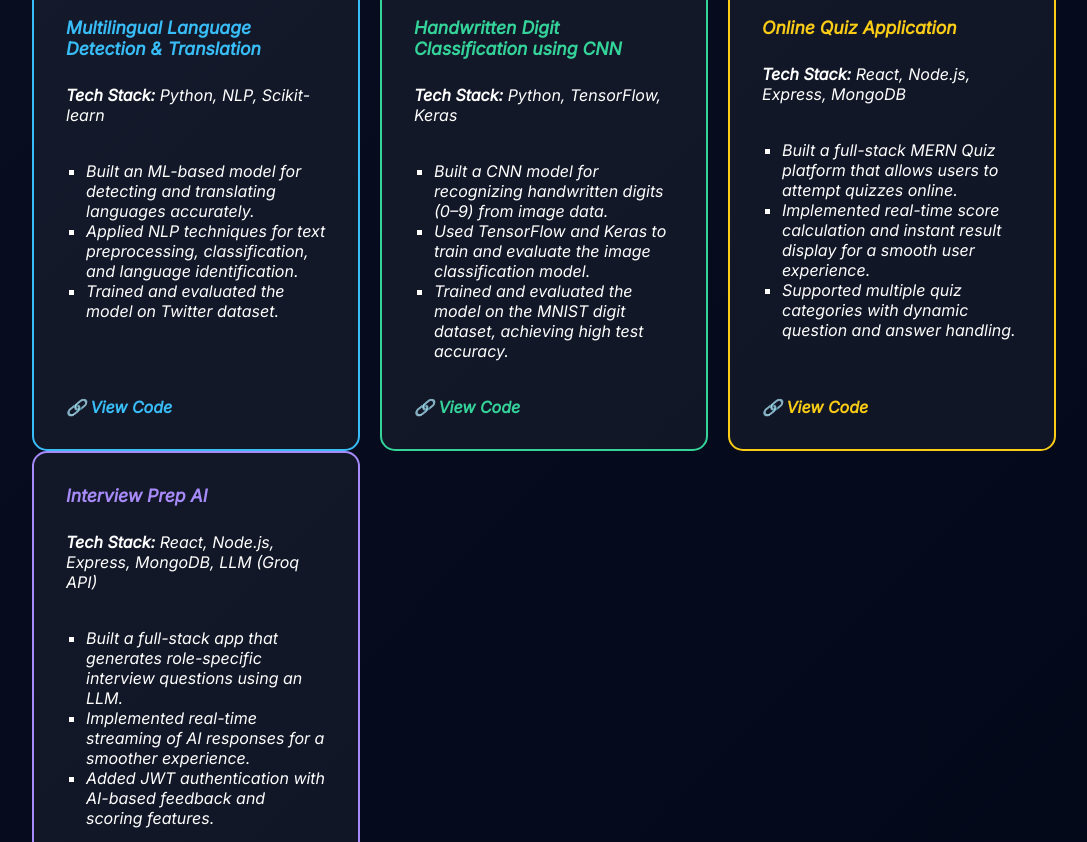
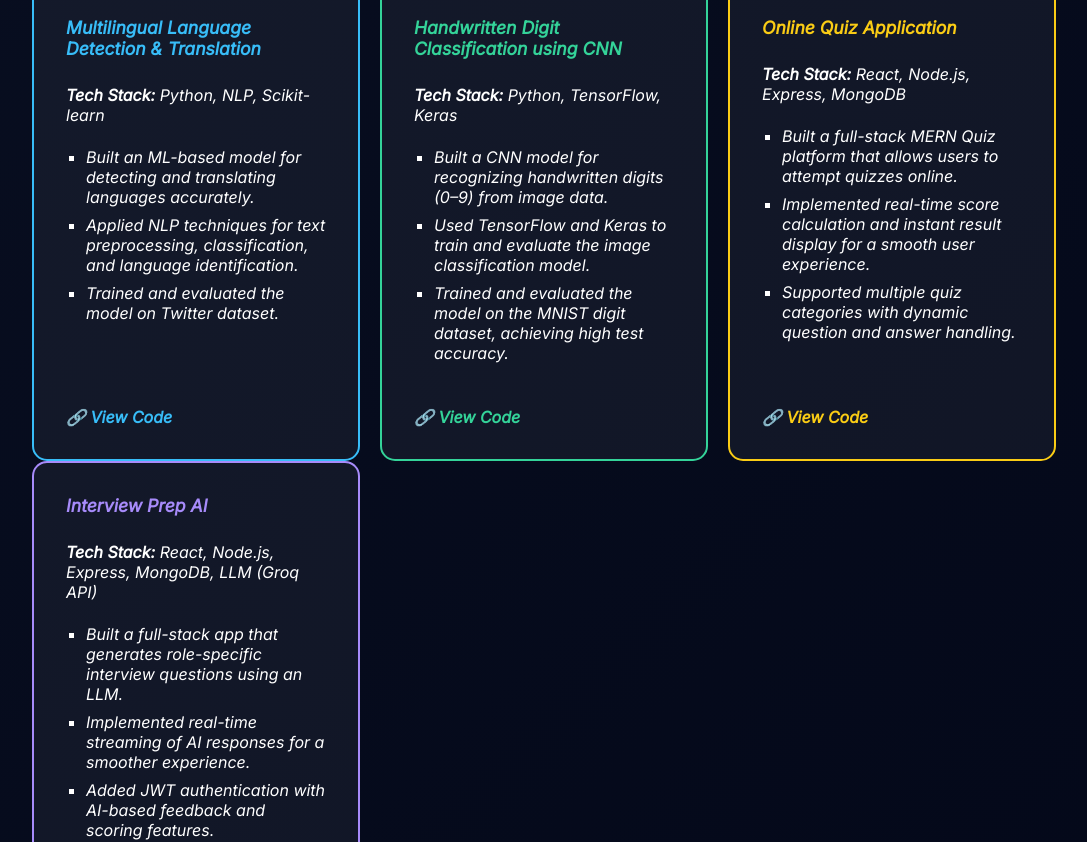
Before and after one commit to nishikasingh31/Portfolio, a React (Vite) app: page / in a window 1280 px wide. Shown: the part 3865-4707 px from the top of the page, without its empty margins (96-1183 px from the left). Built offline with nearby package versions, Linux system fonts and the light colour scheme.

Commit message:
Update App.css

```diff
--- a/src/App.css
+++ b/src/App.css
@@ -149,7 +149,6 @@ nav {
   }
 }
 
-
 /* button */
 .btn {
   margin-top: 0px;
@@ -158,7 +157,6 @@ nav {
   border: none;
   border-radius: 8px;
 }
-
 
 /* container */
 .container {
@@ -169,7 +167,6 @@ nav {
   gap: 20px;
   flex-wrap: wrap;
 }
-
 
 /* card — border color driven by --accent, text stays normal unless .accent-title used */
 .card {
@@ -231,17 +228,20 @@ nav {
 /* projects — paragraph & list styling, scoped to project cards only */
 .project-card p {
   font-size: 1rem;
-  margin-bottom: 20px;
+  margin-bottom: 12px;
 }
 
 .project-card ul {
   list-style-type: square;
   font-size: 1rem;
-  margin-top: 16px;
+  margin-top: 10px;
   padding-left: 20px;
   flex-grow: 1;
 }
 
+.project-card ul li {
+  margin-bottom: 8px;
+}
 
 /* skills */
 .skill-header {
```
